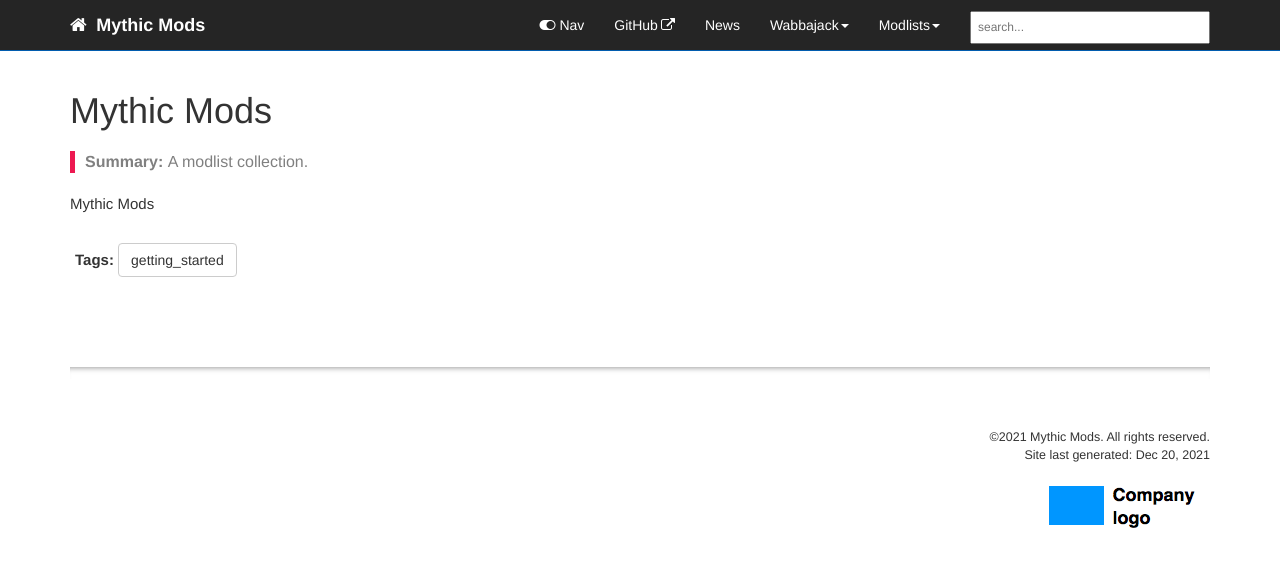
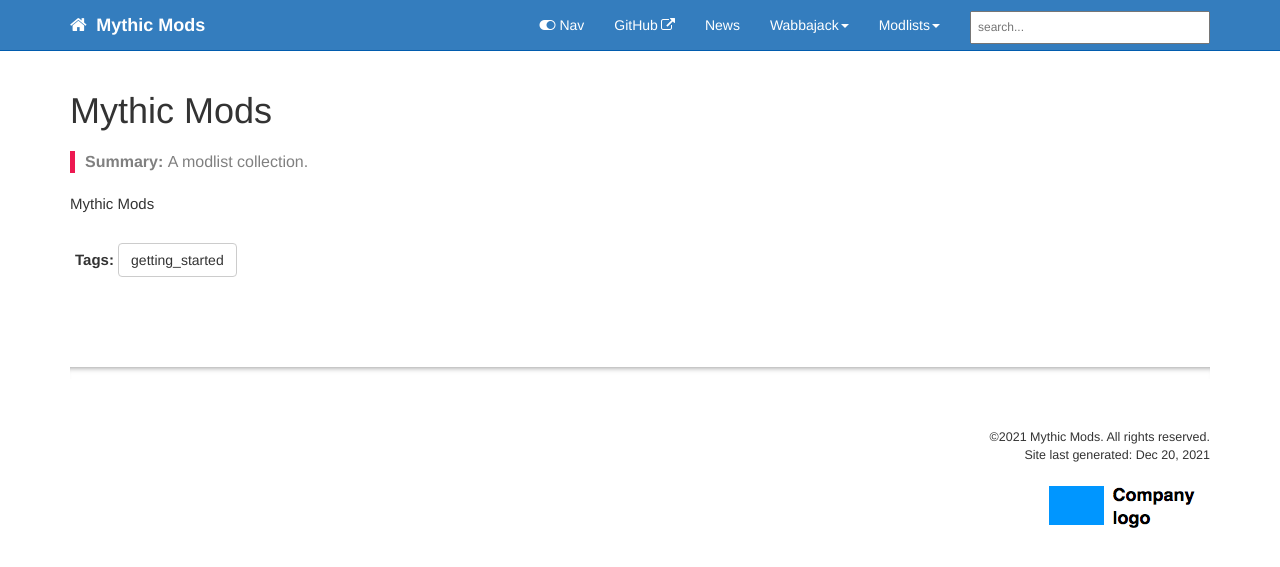
Before and after one commit to mythic-mods/mythic-mods.github.io, a Jekyll site: the page built from index.md, in a window 1280 px wide. Shown: the top 567 px of the page. Built offline with Jekyll 4.4.1, drawn with Linux system fonts in a browser that asks for light colours; comment, search, counter and statistics services are not loaded.

Commit message:
Update head.html

```diff
--- a/_includes/head.html
+++ b/_includes/head.html
@@ -14,7 +14,7 @@
 <link rel="stylesheet" href="css/customstyles.css">
 <link rel="stylesheet" href="css/boxshadowproperties.css">
 <!-- most color styles are extracted out to here -->
-<link rel="stylesheet" href="css/theme-mythic-dark.css">
+<link rel="stylesheet" href="css/theme-blue.css">
 
 <script src="https://cdnjs.cloudflare.com/ajax/libs/jquery/3.3.1/jquery.min.js"></script>
 
```
